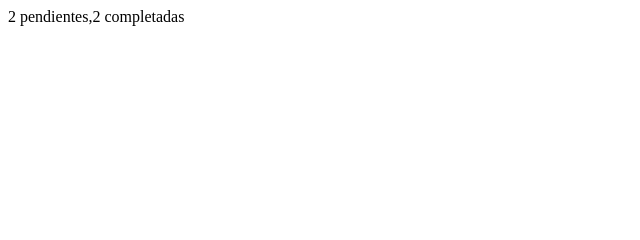
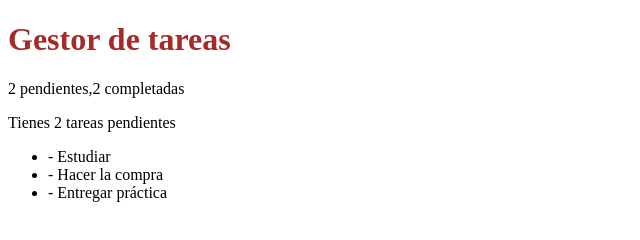
Before and after one commit to HugoBarFer/gestor-tareas, a website built with Vite: page index.html in a window 1280 px wide. Shown: the whole page, without its empty margins (0-640 px from the left). Built offline with nearby package versions, Linux system fonts and the light colour scheme.

Commit message:
Parte 1 terminada antes de borrar los li class demo

```diff
--- a/index.html
+++ b/index.html
@@ -7,7 +7,10 @@
     <title>gestor-tareas</title>
   </head>
   <body>
-    <div id="app"></div>
+      <h1></h1>
+      <div id="app"></div>
+      <p id="resumen"></p>
+      <ul id="lista"></ul>
     <script type="module" src="/src/main.js"></script>
   </body>
 </html>
--- a/src/main.js
+++ b/src/main.js
@@ -8,3 +8,43 @@ console.table(estado.tareas);
 const pendientes = contarPendientes(estado.tareas);
 const completadas = contarCompletadas(estado.tareas);
 document.querySelector("#app").textContent = `${pendientes} pendientes,${completadas} completadas`;
+document.querySelector("h1").textContent=`Gestor de tareas`;
+document.querySelector("h1").id="titulo";
+document.querySelector("#resumen").textContent=`Tienes ${pendientes} tareas pendientes`;
+const li1 = document.createElement("li");
+li1.className = "demo";
+li1.textContent = "Estudiar";
+
+const li2 = document.createElement("li");
+li2.className = "demo";
+li2.textContent = "Hacer la compra";
+
+const li3 = document.createElement("li");
+li3.className = "demo";
+li3.textContent = "Entregar práctica";
+
+document.querySelector("#lista").append(li1,li2,li3);
+
+document.querySelectorAll(".demo").forEach((li)=>{
+    li.textContent= `- ${li.textContent}`;
+});
+//va sin # porque el metodo ya sabe que le vamos a pasar un id.
+document.getElementById("lista");
+
+document.getElementsByClassName("demo");
+document.getElementsByClassName("demo").forEach((li) => {
+    console.log(li.textContent);
+});
+
+/*error: [Error] TypeError: document.getElementsByClassName("demo").forEach is not a function. (In 'document.getElementsByClassName("demo").forEach((li) => {
+    console.log(li.textContent);
+})', 'document.getElementsByClassName("demo").forEach' is undefined)
+	Código del módulo (main.js:35)*/
+
+
+Array.from(document.getElementsByClassName("demo")).forEach((li) => {
+    li.textContent=li.textContent.replace(" -","✓ ");
+});
+
+//La HTMLCollection es viva, cambia automáticamente
+//La NodeList es estatica, no cambia automaticamente
--- a/src/style.css
+++ b/src/style.css
@@ -0,0 +1,8 @@
+#titulo{
+    color:brown;
+}
+
+#completada{
+    text-decoration: line-through;
+    color: #363636;
+}
--- /dev/null
+++ b/src/vite-env.d.ts
@@ -0,0 +1 @@
+/// <reference types="vite/client" />
```
Also changed, not shown: jsconfig.json (added, +12 -0 lines), src/estado.js (+14 -0 lines), src/tareas.js (+7 -0 lines).
